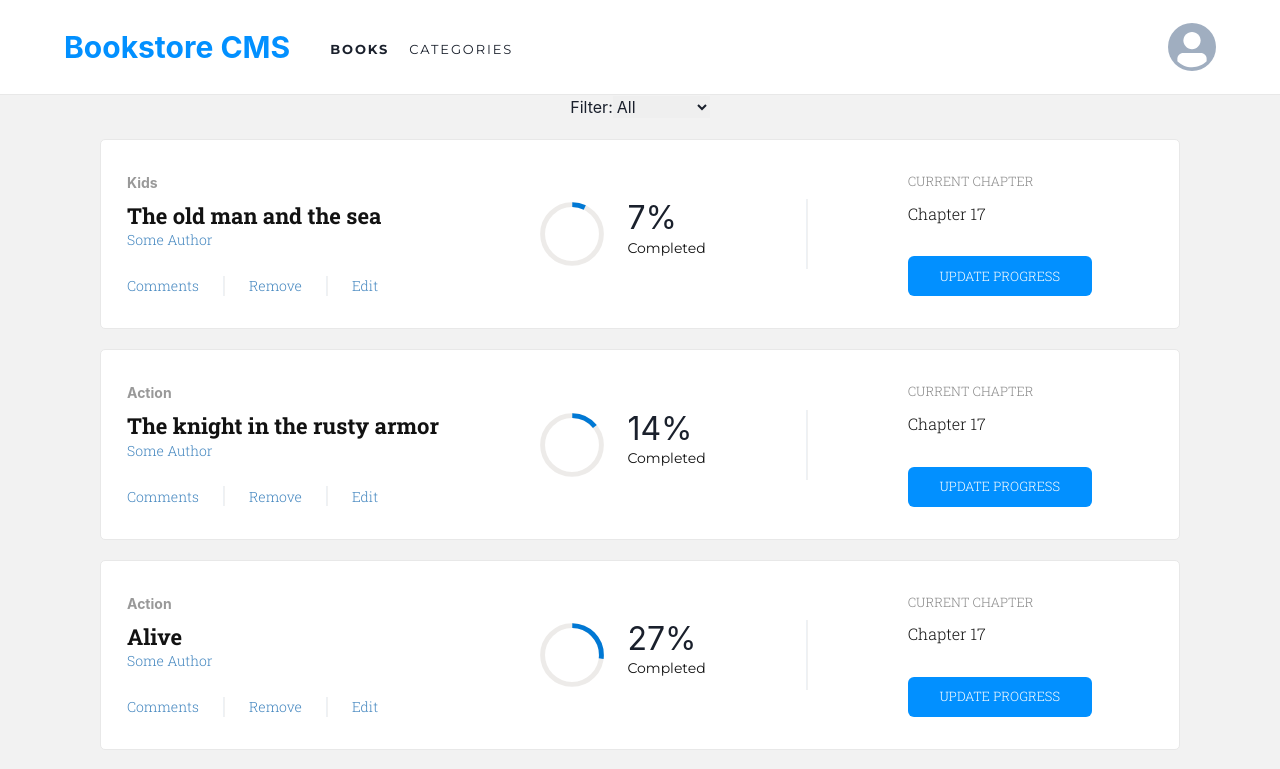
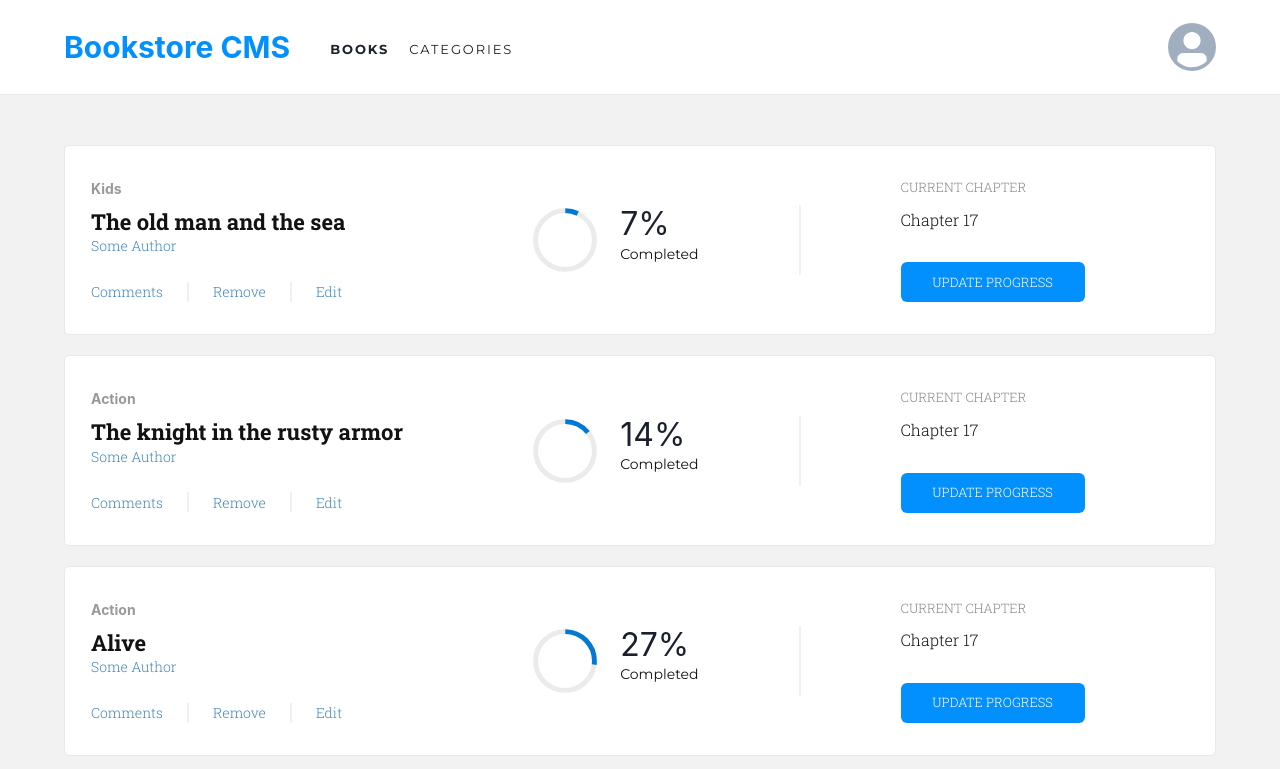
Before and after one commit to Bismarck-GM/react-bookstore-CMS, a React (Create React App) app: page / in a window 1280 px wide. Shown: the top 769 px of the page. Built offline with nearby package versions, Linux system fonts and the light colour scheme.

Commit message:
Edit Filter select box. Retrieved from here. Delete all cobelonging to it.

```diff
--- a/src/containers/BooksList.js
+++ b/src/containers/BooksList.js
@@ -3,20 +3,15 @@ import PropTypes from 'prop-types';
 import { VStack, Divider } from '@chakra-ui/react';
 import { connect } from 'react-redux';
 import Book from '../components/Book';
-import { removeBook, changeFilter } from '../actions';
-import CategoryFilter from '../components/CategoryFilter';
+import { removeBook } from '../actions';
 
 const BooksList = ({
   books,
   removeBook,
   filter,
-  changeFilter,
 }) => {
   const handleRemoveBook = book => {
     removeBook(book);
-  };
-  const handleFilterChange = filter => {
-    changeFilter(filter);
   };
 
   const filteredBooks = filter.length > 1 || filter[0] === 'All' ? books : books.filter(
@@ -24,8 +19,7 @@ const BooksList = ({
   );
 
   return (
-    <VStack paddingX="100px" spacing={5}>
-      <CategoryFilter filter={filter} clickHandler={handleFilterChange} />
+    <VStack paddingX="5%" spacing={5} marginTop="50px">
       {filteredBooks.map(book => (
         <Book book={book} key={book.id} clickHandler={handleRemoveBook} />
       ))}
@@ -37,7 +31,6 @@ const BooksList = ({
 BooksList.propTypes = {
   books: PropTypes.arrayOf(PropTypes.object).isRequired,
   removeBook: PropTypes.func.isRequired,
-  changeFilter: PropTypes.func.isRequired,
   filter: PropTypes.arrayOf(PropTypes.string).isRequired,
 };
 
@@ -48,7 +41,6 @@ const mapStateToProps = state => ({
 
 const mapDispatch = {
   removeBook,
-  changeFilter,
 };
 
 export default connect(mapStateToProps, mapDispatch)(BooksList);
```
